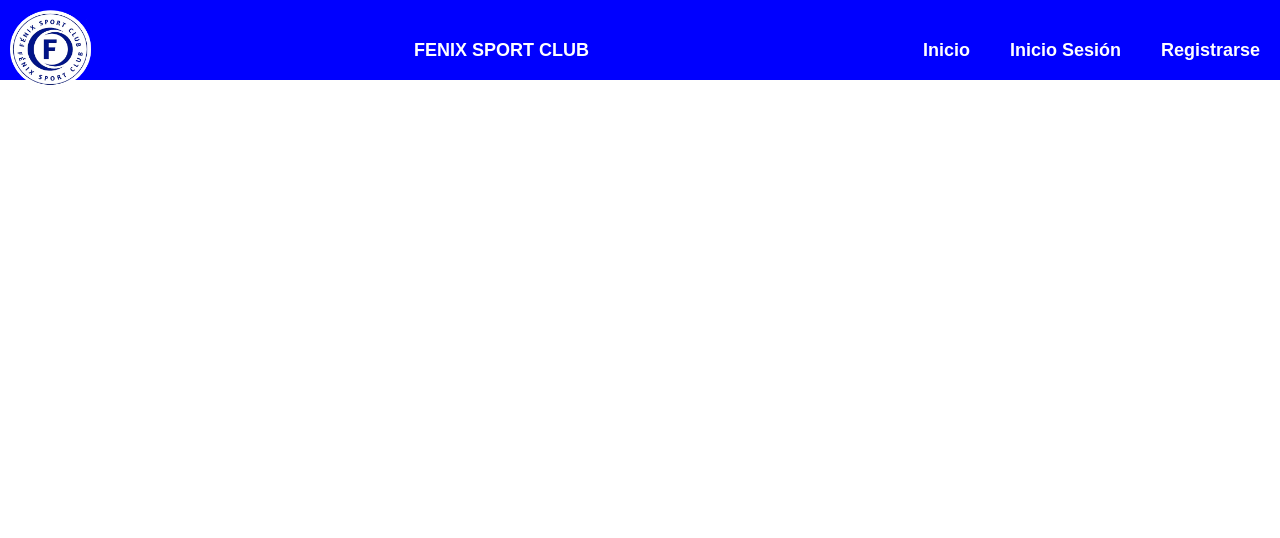
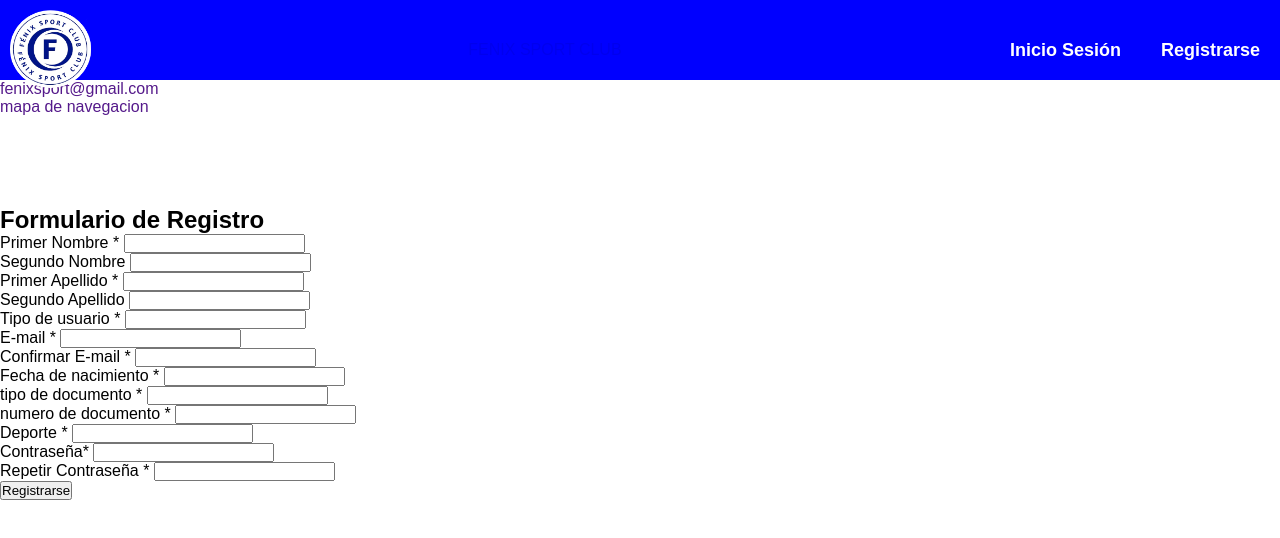
Before and after one commit to PLUS8833/FENIXSPORT, a plain HTML site: page index.html in a window 1280 px wide. Drawn offline with Linux system fonts and the light colour scheme.

Commit message:
Update index.html

```diff
--- a/index.html
+++ b/index.html
@@ -1,4 +1,3 @@
-
 <!DOCTYPE html>
 <html lang="en">
 <head>
@@ -11,23 +10,122 @@
     <header>
        <div class="content">
         <div    class="menu container">
-
-    <img src="imagenes/logo.png" class="logotipo"  alt="">
-    <a href="log" class="logo">FENIX SPORT CLUB</a>
+            <img class="logotipo"  src="imagenes/logo.png"  alt="">
+            <a href="log" class="titulo">FENIX SPORT CLUB</a>
             <input type="checkbox" id="menu"/>
              <label for="menu">
              <img src="imagenes/menu.png"   class="menu-icono" alt="">
             </label>
             <nav class="navbar">
              <ul>
-                <li><a href="#">Inicio</a></li>
+
                 <li><a href="#">Inicio Sesión</a></li>
-                <li><a href="#">Registrarse</a></li>
+                <li><a href="#registro">Registrarse</a></li>
 
              </ul>
             </nav>
         </div>
        </div>
     </header>
+    <footer>
+        <div class="footer">
+        <li><a href="">fenixsport@gmail.com</a></li>
+        <li><a class="mapa" href="">mapa de navegacion</a></li>
+    </footer>
+
+        <div class="deporteinicial">
+            <div class="horizontal">
+                <div class="col-3">
+                    <img src="imagenes/deporte1.png" alt="">
+                </div>
+                <div class="col-3">
+                    <img src="imagenes/deporte2.png" alt="">
+                </div>
+                <div class="col-3">
+                    <img src="imagenes/deporte3.png" alt="">
+                </div>
+
+            </div>
+        </div>
+        <div class="logosinterior">
+            <div class="col-4">
+                <img src="imagenes/logoinferior1.png" alt="">
+            </div>
+            <div class="col-4">
+                <img src="imagenes/logoinferior2.png" alt="">
+            </div>
+        </div>
+        <div id="registro" class="container">
+            <div class="container">
+                <form action="#" method="POST" class="registration-form">
+                    <div class="column">
+                        <h2>Formulario de Registro</h2>
+                        <div class="form-group">
+                            <label for="first-name">Primer Nombre <span>*</span></label>
+                            <input type="text" id="first-name" name="first-name" required>
+                        </div>
+                        <div class="form-group">
+                            <label for="first-name">Segundo Nombre <span></span></label>
+                            <input type="text" id="first-name" name="second-name" ><!-- no obigatorio-->
+                        </div>
+                        <div class="form-group">
+                            <label for="last-name">Primer Apellido <span>*</span></label>
+                            <input type="text" id="last-name" name="last-name" required>
+                        </div>
+                        <div class="form-group">
+                            <label for="last-name">Segundo Apellido <span></span></label>
+                            <input type="text" id="last-name" name="last-name" required>
+                        </div>
+                        <div class="form-group">
+                            <label for="last-name">Tipo de usuario <span>*</span></label>
+                            <input type="text" id="last-name" name="last-name" required>
+                        </div>
+                        <div class="form-group">
+                            <label for="last-name">E-mail <span>*</span></label>
+                            <input type="text" id="last-name" name="last-name" required>
+                        </div>
+                        <div class="form-group">
+                            <label for="last-name">Confirmar E-mail <span>*</span></label>
+                            <input type="text" id="last-name" name="last-name" required>
+                        </div>
+                        <!-- 2 columna -->
+                    </div>
+                    <div class="column">
+                        <div class="form-group">
+                            <label for="email">Fecha de nacimiento <span>*</span></label>
+                            <input type="email" id="email" name="email" required>
+                        </div>
+                        <div class="form-group">
+                            <label for="confirm-email">tipo de documento <span>*</span></label>
+                            <input type="email" id="confirm-email" name="confirm-email" required>
+                        </div>
+                        <div class="form-group">
+                            <label for="confirm-email"> numero de documento <span>*</span></label>
+                            <input type="email" id="confirm-email" name="confirm-email" required>
+                        </div>
+                        <div class="form-group">
+                            <label for="confirm-email">Deporte <span>*</span></label>
+                            <input type="email" id="confirm-email" name="confirm-email" required>
+                        </div>
+                        <div class="form-group">
+                            <label for="confirm-email">Contraseña<span>*</span></label>
+                            <input type="email" id="confirm-email" name="confirm-email" required>
+                        </div>
+                        <div class="form-group">
+                            <label for="confirm-email">Repetir Contraseña <span>*</span></label>
+                            <input type="email" id="confirm-email" name="confirm-email" required>
+                        </div>
+                        <div class="clearfix"></div>
+                    <div class="button-group">
+                        <button type="submit">Registrarse</button>
+                    </div>
+                        <!-- boton -->
+                    </div>
+
+                </form>
+            </div>
+            </div>
+
 </body>
+
 </html>
```
